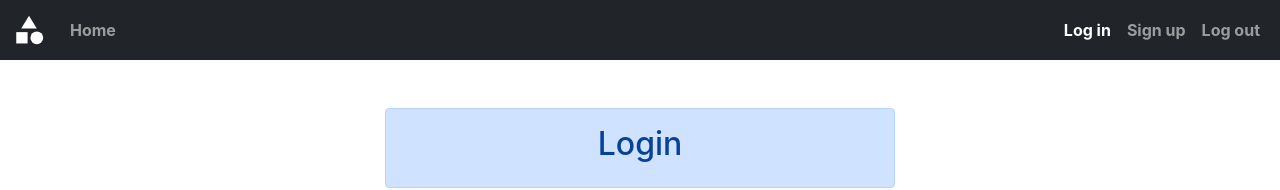
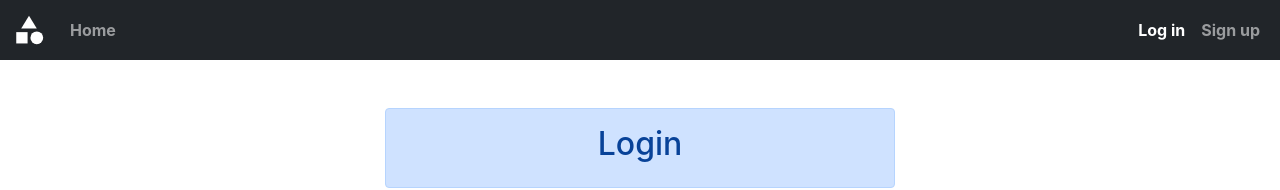
Before and after one commit to Sharry0/SignUp_MERN, a React (Create React App) app in the folder client/: page /login in a window 1280 px wide. Shown: the top 190 px of the page. Built offline with nearby package versions, Linux system fonts and the light colour scheme.

Commit message:
added situational sigin login & logout

```diff
--- a/client/src/App.js
+++ b/client/src/App.js
@@ -1,4 +1,5 @@
 
+import { useState } from "react"
 import { Routes, Route, Redirect } from "react-router-dom"
 //components
 import Home from "./pages/Home"
@@ -7,10 +8,13 @@ import Signup from "./pages/Signup"
 import Header from "./components/Header"
 import { ToastContainer, toast } from 'react-toastify';
 import 'react-toastify/dist/ReactToastify.css';
+import { UserContext } from "./UserContext"
 
 function App() {
+  const [user, setUser] = useState(null)
   return (
     <div >
+      <UserContext.Provider value={{user, setUser}}>
         <Header />
         <ToastContainer
           position="bottom-right"
@@ -36,6 +40,7 @@ function App() {
             }
           />
         </Routes>
+      </UserContext.Provider>
     </div>
   );
 }
--- /dev/null
+++ b/client/src/UserContext.js
@@ -0,0 +1,4 @@
+
+import { createContext } from "react";
+
+export const UserContext = createContext(null);
--- a/client/src/components/Header.js
+++ b/client/src/components/Header.js
@@ -1,6 +1,7 @@
 
-import React from 'react'
+import React, { useContext } from 'react'
 // Hooks
+import { UserContext } from '../UserContext';
 import { useNavigate } from "react-router-dom";
 import { NavLink } from "react-router-dom"
 // Components
@@ -12,7 +13,7 @@ import { logout } from "../API/user";
 
 const Header = () => {
     const navigate = useNavigate();
-
+    const { user, setUser } = useContext(UserContext);
     const handleLogout = (evt) => {
         evt.preventDefault();
         logout().then((res) => {
@@ -25,7 +26,7 @@ const Header = () => {
                 draggable: true,
                 progress: undefined,
             });
-            console.log(res)
+            setUser(null)
             navigate("/login")
         }).catch((error) => {
             console.log(error)
@@ -44,8 +45,11 @@ const Header = () => {
                             <NavLink className="nav-link fw-bold fs-6" to="/">Home</NavLink>
                         </div>
                         <div className="navbar-nav ms-auto">
+                            {!user ?
+                                <>
                                     <NavLink className="nav-link fw-bold fs-6" to="/login">Log in</NavLink>
                                     <NavLink className="nav-link fw-bold fs-6" to="/signup">Sign up</NavLink>
+                                </> : <>
                                     <span
                                         className="nav-link fw-bold fs-6 "
                                         style={{ cursor: "pointer" }}
@@ -53,6 +57,8 @@ const Header = () => {
                                     >
                                         Log out
                                     </span>
+                                </>
+                            }
                         </div>
                     </div>
                 </div>
--- a/client/src/pages/Home.js
+++ b/client/src/pages/Home.js
@@ -1,5 +1,6 @@
 
-import React from 'react'
+import React, {useContext} from 'react'
+import { UserContext } from '../UserContext'
 
 const Home = () => {
     return (
--- a/client/src/pages/Login.js
+++ b/client/src/pages/Login.js
@@ -1,6 +1,7 @@
 
-import React from 'react'
+import React, {useContext} from 'react'
 // Hooks
+import { UserContext } from '../UserContext';
 import { useNavigate } from "react-router-dom";
 import useInputState from '../hooks/useInputState'
 import useToggleState from "../hooks/useToggleState"
@@ -22,6 +23,7 @@ import { login } from "../API/user";
 
 const Login = () => {
     const navigate = useNavigate();
+    const {setUser} = useContext(UserContext)
     // form states
     const [email, handleEmail, resetEmail] = useInputState("")
     const [password, handlePw, resetPw] = useInputState("")
@@ -54,6 +56,7 @@ const Login = () => {
                     draggable: true,
                     progress: undefined,
                 });
+                setUser(res.username)
                 // alert(res.message)
                 //redirect the user to login
                 navigate("/")
```
Lines whose indentation alone changed are shown as unchanged.
